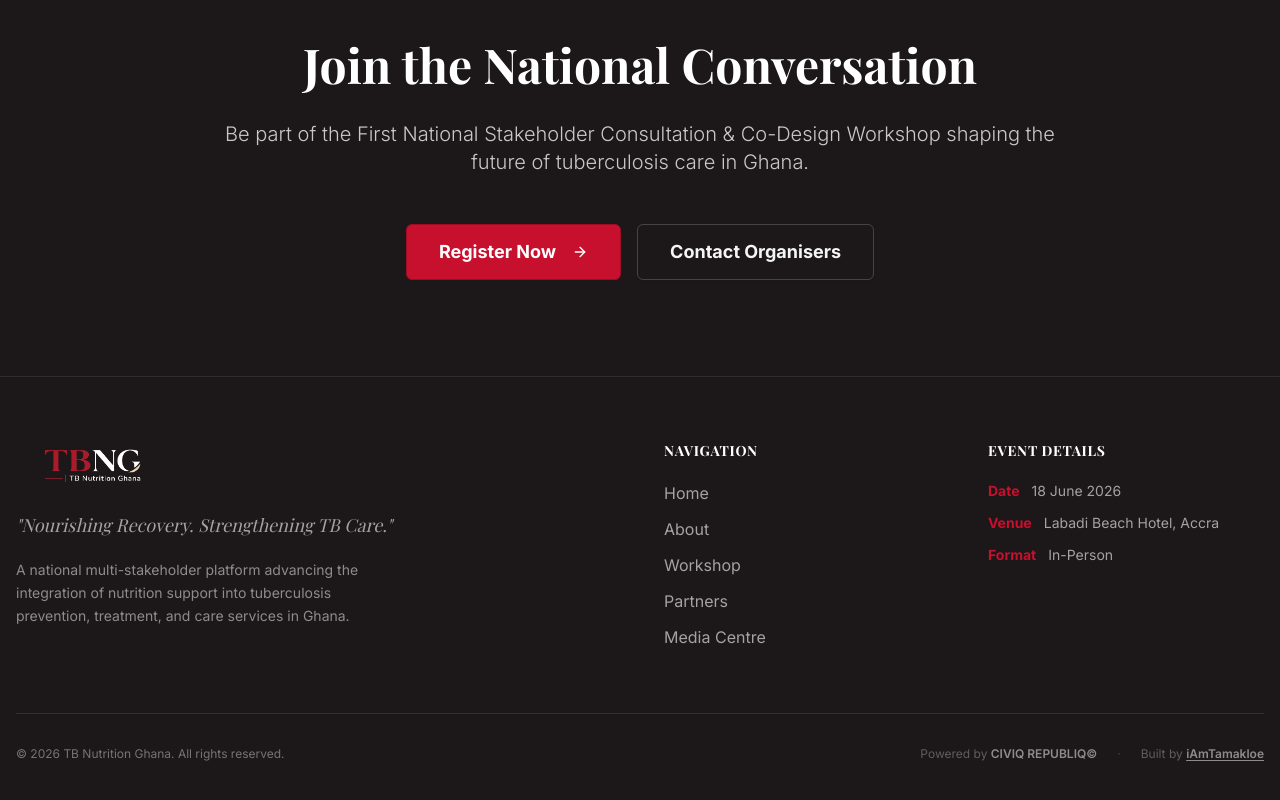
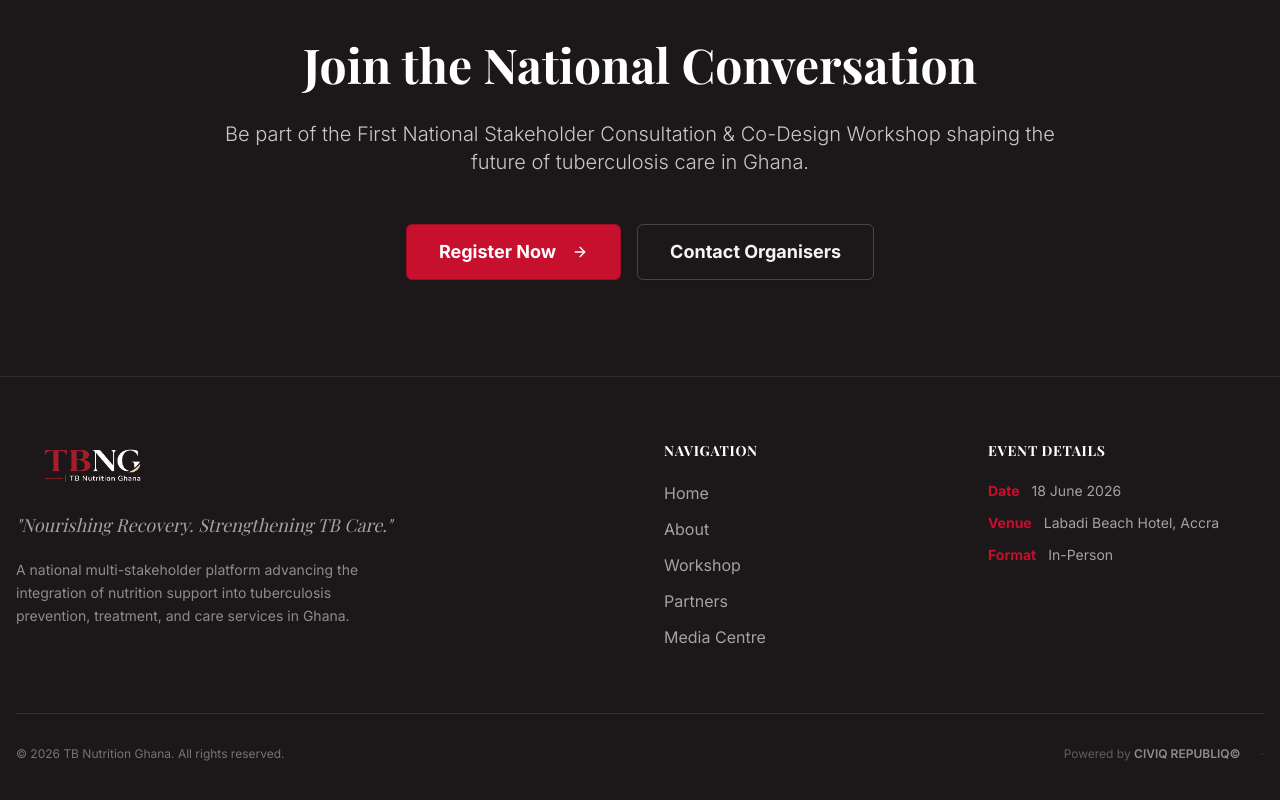
Before and after one commit to Holystick5155/thnutritionghana, a React (Vite) app: page / in a window 1280 px wide. Shown: the part 3578-4378 px from the top of the page. Built offline with nearby package versions, Linux system fonts and the light colour scheme; a web font is replaced by a local one.

Commit message:
Removed iAmTamakloe Brand

```diff
--- a/src/components/Footer.tsx
+++ b/src/components/Footer.tsx
@@ -61,7 +61,7 @@ export default function Footer() {
               Powered by <span className="font-semibold text-white/50">CIVIQ REPUBLIQ&copy;</span>
             </p>
             <span className="hidden sm:block text-white/20 text-xs">·</span>
-            <p className="text-white/30 text-xs">
+            <p className="text-white/30 text-xs hidden">
               Built by{" "}
               <a
                 href="https://amenyuie-tamakloe-israel.vercel.app"
```
